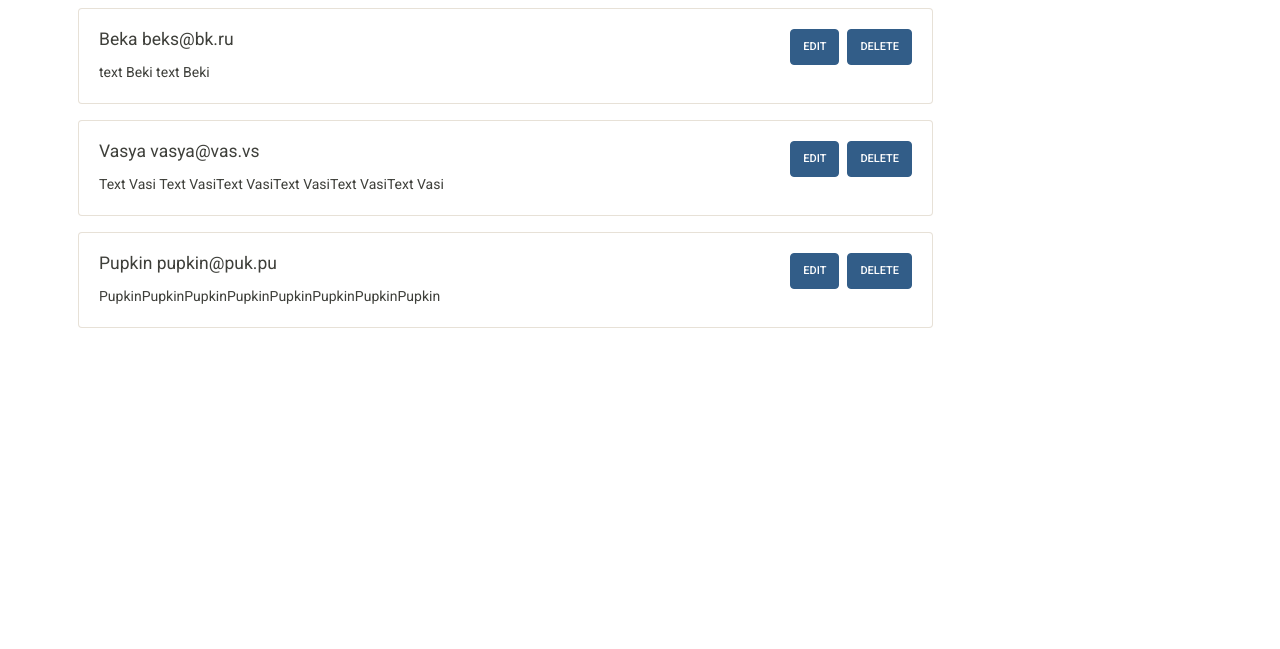
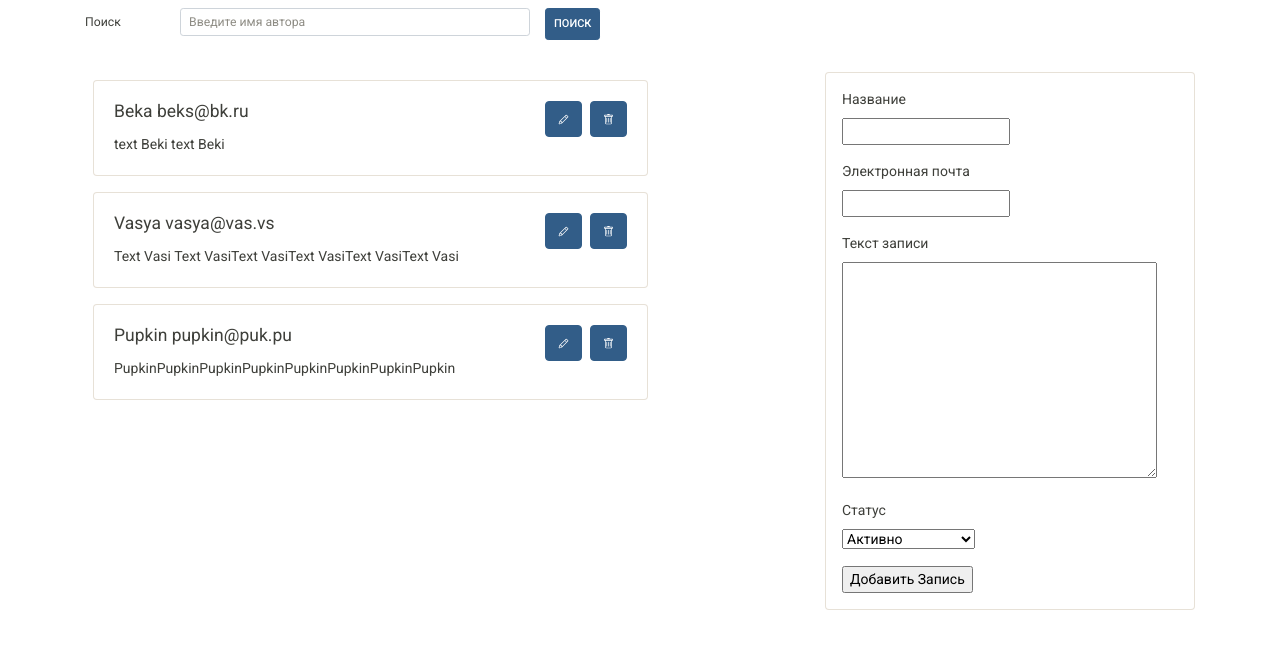
Before and after one commit to jomagsm/exam_6, a Django app: page / in a window 1280 px wide. Shown: the part 54-703 px from the top of the page. Run offline with Django 3.2, Linux system fonts and the light colour scheme; data comes from the database, SQL or seed files in the repository; some libraries are stand-ins or nearby versions.

Commit message:
Добавил форму создания на главной странице

```diff
--- a/source/main/urls.py
+++ b/source/main/urls.py
@@ -16,12 +16,13 @@ Including another URLconf
 from django.contrib import admin
 from django.urls import path
 
-from webapp.views import index_view, note_create, note_update, note_delete
+from webapp.views import index_view, note_create, note_update, note_delete, filter_name
 
 urlpatterns = [
     path('admin/', admin.site.urls),
     path('', index_view, name='index'),
     path('create_new/', note_create, name='create_new'),
     path('note_update/<int:pk>', note_update, name='note_update'),
-    path('note_delete/<int:pk>', note_delete, name='note_delete')
+    path('note_delete/<int:pk>', note_delete, name='note_delete'),
+    path('filter_name/', filter_name, name='filter_name')
 ]
--- a/source/webapp/templates/index.html
+++ b/source/webapp/templates/index.html
@@ -5,39 +5,52 @@
         <li class="nav-item active">
             <a class="nav-link" href="{% url 'create_new' %}">Создать новый <span class="sr-only">(current)</span></a>
         </li>
-    {#    <li class="nav-item dropdown">#}
-    {#        <a class="nav-link dropdown-toggle" href="#" id="navbarDropdown" role="button" data-toggle="dropdown"#}
-    {#           aria-haspopup="true" aria-expanded="false">#}
-    {#            Категории#}
-    {#        </a>#}
-    {#        <div class="dropdown-menu" aria-labelledby="navbarDropdown">#}
-    {#            {% for item in category %}#}
-    {#                <a class="dropdown-item" href="{% url 'filter_category' item.0 %}">{{ item.1 }}</a>#}
-    {#            {% endfor %}#}
-    {#        </div>#}
-    {#    </li>#}
 {% endblock %}
 {% block content %}
-    {#    <form action="/filter_name?name" method="GET">#}
-    {#        <div class="form-group row mt-2">#}
-    {#            <label for="colFormLabelSm" class="col-sm-1 col-form-label col-form-label-sm">Поиск</label>#}
-    {#            <div class="col-sm-4">#}
-    {#                <input type="text" name="name" class="form-control form-control-sm" id="colFormLabelSm"#}
-    {#                       placeholder="Введите название">#}
-    {#            </div>#}
-    {#            <div class="form-group row">#}
-    {#                <div class="col-sm-2">#}
-    {#                    <button type="submit" class="btn btn-primary btn-sm">Поиск</button>#}
-    {#                </div>#}
-    {#            </div>#}
-    {#        </div>#}
-    {#    </form>#}
+        <form action="/filter_name?name" method="GET">
+            <div class="form-group row mt-2">
+                <label for="colFormLabelSm" class="col-sm-1 col-form-label col-form-label-sm">Поиск</label>
+                <div class="col-sm-4">
+                    <input type="text" name="name" class="form-control form-control-sm" id="colFormLabelSm"
+                           placeholder="Введите имя автора">
+                </div>
+                <div class="form-group row">
+                    <div class="col-sm-2">
+                        <button type="submit" class="btn btn-primary btn-sm">Поиск</button>
+                    </div>
+                </div>
+            </div>
+        </form>
+    <div class="card p-3 col-4 float-right">
+        <form action="{% url 'create_new' %}" method="POST">
+            {% csrf_token %}
+            {% for field in form %}
+                {% include 'partial/form_create.html' with form=field %}
+            {% endfor %}
+            <input type="submit" value="Добавить Запись">
+        </form>
+    </div>
     {% for note in notes %}
     <div class="row">
         <div class="card w-75 m-2">
             <div class="card-body">
-                <h5 class="card-title">{{ note.name }} {{ note.email }}<a href="{% url 'note_delete' note.pk %}" class="float-right ml-2 btn btn-primary">delete</a>
-                <a href="{% url 'note_update' note.pk %}" class="float-right btn btn-primary">edit</a></h5>
+                <h5 class="card-title">{{ note.name }} {{ note.email }}<a href="{% url 'note_delete' note.pk %}" class="float-right ml-2 btn btn-primary">
+                    <svg width="1em" height="1em" viewBox="0 0 16 16" class="bi bi-trash" fill="currentColor"
+                 xmlns="http://www.w3.org/2000/svg">
+                <path d="M5.5 5.5A.5.5 0 0 1 6 6v6a.5.5 0 0 1-1 0V6a.5.5 0 0 1 .5-.5zm2.5 0a.5.5 0 0 1 .5.5v6a.5.5 0 0 1-1 0V6a.5.5 0 0 1 .5-.5zm3 .5a.5.5 0 0 0-1 0v6a.5.5 0 0 0 1 0V6z"/>
+                <path fill-rule="evenodd"
+                      d="M14.5 3a1 1 0 0 1-1 1H13v9a2 2 0 0 1-2 2H5a2 2 0 0 1-2-2V4h-.5a1 1 0 0 1-1-1V2a1 1 0 0 1 1-1H6a1 1 0 0 1 1-1h2a1 1 0 0 1 1 1h3.5a1 1 0 0 1 1 1v1zM4.118 4L4 4.059V13a1 1 0 0 0 1 1h6a1 1 0 0 0 1-1V4.059L11.882 4H4.118zM2.5 3V2h11v1h-11z"/>
+            </svg>
+                </a>
+                <a href="{% url 'note_update' note.pk %}" class="float-right btn btn-primary">
+                    <svg width="1em" height="1em" viewBox="0 0 16 16" class="bi bi-pencil" fill="currentColor"
+                 xmlns="http://www.w3.org/2000/svg">
+                <path fill-rule="evenodd"
+                      d="M11.293 1.293a1 1 0 0 1 1.414 0l2 2a1 1 0 0 1 0 1.414l-9 9a1 1 0 0 1-.39.242l-3 1a1 1 0 0 1-1.266-1.265l1-3a1 1 0 0 1 .242-.391l9-9zM12 2l2 2-9 9-3 1 1-3 9-9z"/>
+                <path fill-rule="evenodd"
+                      d="M12.146 6.354l-2.5-2.5.708-.708 2.5 2.5-.707.708zM3 10v.5a.5.5 0 0 0 .5.5H4v.5a.5.5 0 0 0 .5.5H5v.5a.5.5 0 0 0 .5.5H6v-1.5a.5.5 0 0 0-.5-.5H5v-.5a.5.5 0 0 0-.5-.5H3z"/>
+            </svg>
+                </a></h5>
                 <p class="card-text">{{ note.text }}</p>
             </div>
         </div>
--- a/source/webapp/views.py
+++ b/source/webapp/views.py
@@ -13,7 +13,8 @@ def index_view(request):
         order_date = Note.objects.filter(status='active').order_by('-created_at')
     return render(request, 'index.html', context={
         'notes': order_date,
-        'status': STATUS_CHOICE
+        'status': STATUS_CHOICE,
+        'form': NoteForm()
     })
 
 
@@ -76,3 +77,13 @@ def note_delete(request, pk):
     elif request.method == 'POST':
         note.delete()
         return redirect('index')
+
+
+def filter_name(request):
+    name = request.GET['name']
+    data = Note.objects.filter(name__icontains=name)
+    if data:
+        return render(request, 'index.html', context={
+            'notes': data,
+            'status': STATUS_CHOICE,})
+    return redirect('index')
```
